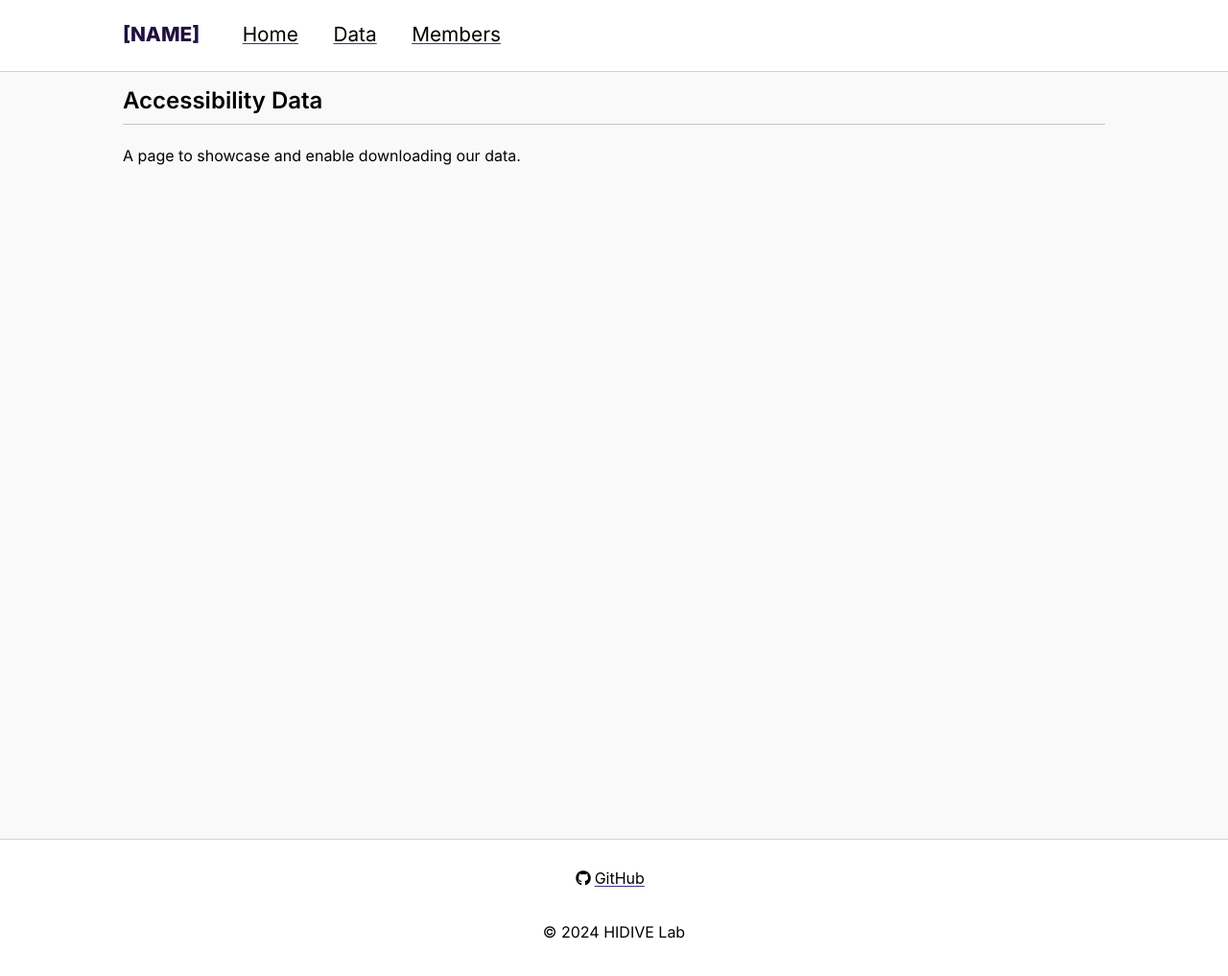
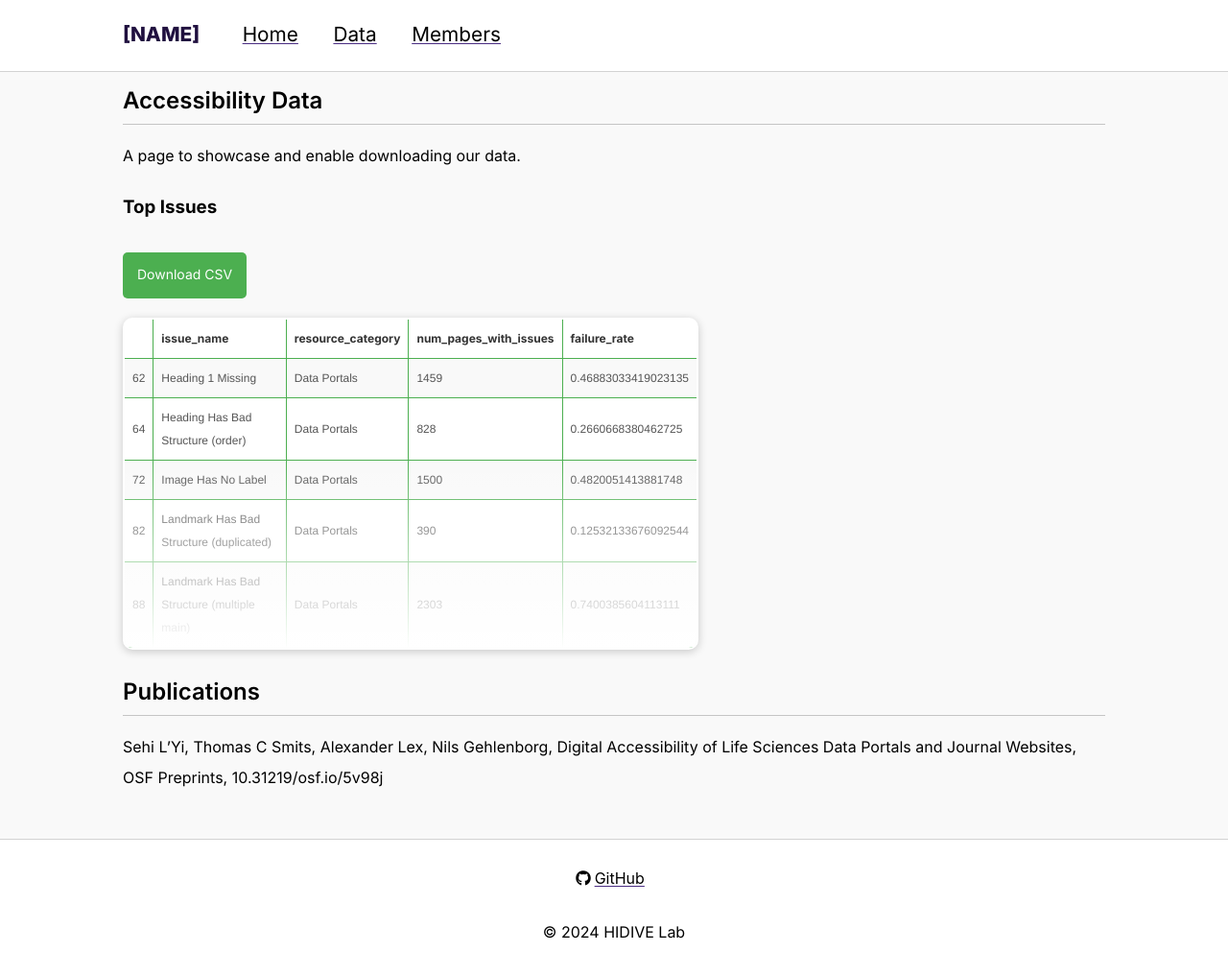
Before and after one commit to thomcsmits/life-sciences-a11y-evaluation-website, a Jekyll site: the page built from data.md, in a window 1280 px wide and 1019 px high. Shown: the whole window at 96% size. Built offline with Jekyll 4.4.1, drawn with Linux system fonts in a browser that asks for light colours; a script that is not in the unit is left out.

Commit message:
initial start for data previews

```diff
--- /dev/null
+++ b/_data/top-issues.csv
@@ -0,0 +1,21 @@
+,issue_name,resource_category,num_pages_with_issues,failure_rate
+62,Heading 1 Missing,Data Portals,1459,0.46883033419023135
+64,Heading Has Bad Structure (order),Data Portals,828,0.2660668380462725
+72,Image Has No Label,Data Portals,1500,0.4820051413881748
+82,Landmark Has Bad Structure (duplicated),Data Portals,390,0.12532133676092544
+88,Landmark Has Bad Structure (multiple main),Data Portals,2303,0.7400385604113111
+92,Landmark Has Bad Structure (not contained with landmark),Data Portals,2755,0.8852827763496144
+94,Lang Is Missing,Data Portals,1520,0.4884318766066838
+102,Link Has No Label,Data Portals,1294,0.4158097686375321
+104,Link Not Clearly Visible,Data Portals,647,0.20790488431876605
+110,Low Color Contrast,Data Portals,2000,0.6426735218508998
+63,Heading 1 Missing,Journal Websites,909,0.1782702490684448
+65,Heading Has Bad Structure (order),Journal Websites,1300,0.25495195136301235
+73,Image Has No Label,Journal Websites,2100,0.4118454598940969
+83,Landmark Has Bad Structure (duplicated),Journal Websites,1404,0.27534810747205335
+89,Landmark Has Bad Structure (multiple main),Journal Websites,1658,0.32516179643067267
+93,Landmark Has Bad Structure (not contained with landmark),Journal Websites,3914,0.767601490488331
+95,Lang Is Missing,Journal Websites,881,0.17277897626985683
+103,Link Has No Label,Journal Websites,2716,0.5326534614630319
+105,Link Not Clearly Visible,Journal Websites,783,0.15355952147479898
+111,Low Color Contrast,Journal Websites,3047,0.5975681506177681
--- a/data.md
+++ b/data.md
@@ -4,6 +4,108 @@ permalink: /data/
 layout: home
 ---
 
+
 ## Accessibility Data
 
 A page to showcase and enable downloading our data.
+
+
+### Top Issues
+
+<a href="{{ '/data/top-issues.csv' | relative_url }}" class="download-button" download>
+  Download CSV
+</a>
+
+<table class="file-preview">
+  {% assign limited_rows = site.data.top-issues | slice: 0, 5 %}
+  {% for row in limited_rows %}
+    {% if forloop.first %}
+    <tr>
+      {% for pair in row %}
+        <th>{{ pair[0] }}</th>
+      {% endfor %}
+    </tr>
+    {% endif %}
+
+    {% tablerow pair in row %}
+      {{ pair[1] }}
+    {% endtablerow %}
+  {% endfor %}
+</table>
+
+## Publications
+
+Sehi L'Yi, Thomas C Smits, Alexander Lex, Nils Gehlenborg,
+Digital Accessibility of Life Sciences Data Portals and Journal Websites,
+OSF Preprints, 10.31219/osf.io/5v98j
+
+
+
+<style>
+  .file-preview {
+    width: 80%;
+    max-width: 600px;
+    border-collapse: collapse;
+    margin: 20px 20px 20px 0;
+    box-shadow: 0 2px 10px rgba(0, 0, 0, 0.2);
+    position: relative;
+    overflow: hidden;
+    border-radius: 10px;
+    background-color: #ffffff;
+    border: 2px solid #4caf50;
+  }
+
+  .file-preview th, .file-preview td {
+    padding: 8px;
+    text-align: left;
+    border: 1px solid #4caf50;
+    font-size: 12px;
+  }
+
+  .file-preview th {
+    background-color: #ffffff;
+    color: #333;
+    font-weight: bold;
+  }
+
+  .file-preview tr:nth-child(even) {
+    background-color: #f9f9f9;
+  }
+
+  .file-preview tr:hover {
+    background-color: #f1f1f1;
+  }
+
+  .file-preview td {
+    font-family: Arial, sans-serif;
+    font-size: 12px;
+    color: #555;
+  }
+
+  .file-preview::after {
+    content: '';
+    position: absolute;
+    bottom: 0;
+    left: 0;
+    right: 0;
+    height: 200px;
+    background: linear-gradient(to bottom, rgba(255, 255, 255, 0) 0%, rgba(255, 255, 255, 1) 100%);
+    pointer-events: none;
+  }
+
+  .download-button {
+    display: inline-block;
+    padding: 10px 15px;
+    margin-top: 10px;
+    background-color: #4caf50;
+    color: white;
+    border: none;
+    border-radius: 5px;
+    text-decoration: none;
+    font-size: 14px;
+  }
+
+  .download-button:hover {
+    background-color: #45a049;
+  }
+</style>
```
